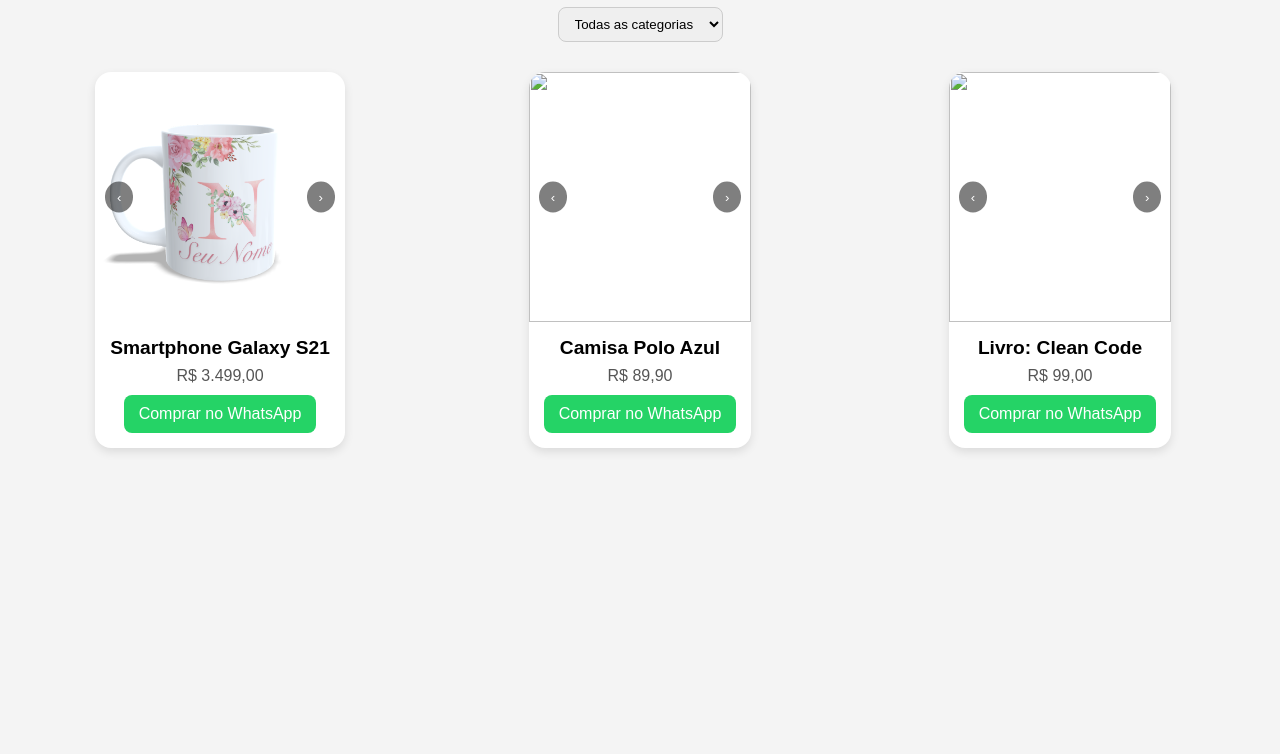
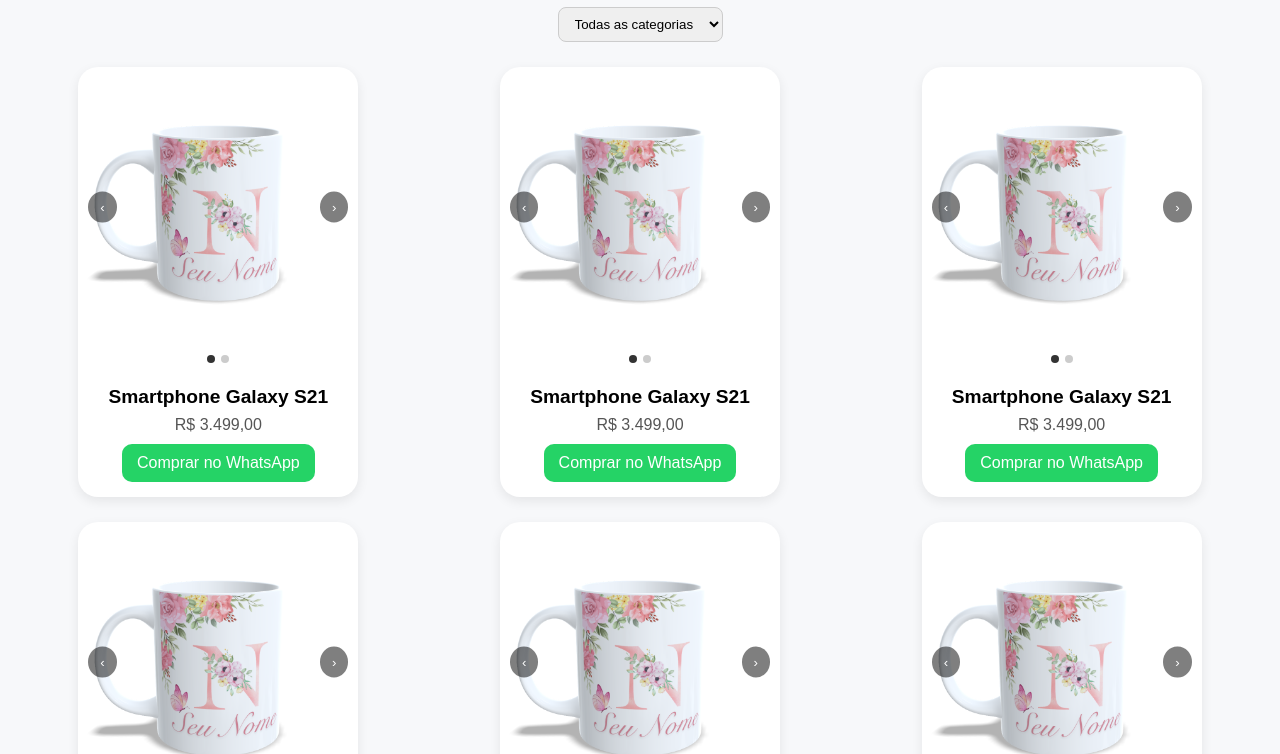
Before and after one commit to Rodr1goPA/site-minas-presente, a plain HTML site: page index.html in a window 1280 px wide. Shown: the part 60-814 px from the top of the page. Drawn offline with Linux system fonts and the light colour scheme.

Commit message:
update02

```diff
--- a/estilo.css
+++ b/estilo.css
@@ -6,21 +6,21 @@
 }
 
 body {
-  background: #f4f4f4;
+  background: #f7f8fa;
   padding: 20px;
 }
 
 header {
   text-align: center;
-  margin-bottom: 30px;
+  margin-bottom: 25px;
 }
 
 h1 {
   color: #333;
+  margin-bottom: 10px;
 }
 
 #filtroCategoria {
-  margin-top: 10px;
   padding: 8px 12px;
   border-radius: 8px;
   border: 1px solid #ccc;
@@ -28,24 +28,25 @@
 
 #produtosContainer {
   display: grid;
-  grid-template-columns: repeat(auto-fit, minmax(280px, 1fr));
-  gap: 20px;
+  grid-template-columns: repeat(auto-fit, minmax(300px, 1fr));
+  gap: 25px;
   justify-items: center;
 }
 
 .card {
   background: #fff;
-  border-radius: 16px;
-  box-shadow: 0 4px 10px rgba(0,0,0,0.1);
+  border-radius: 20px;
+  box-shadow: 0 4px 12px rgba(0,0,0,0.08);
   overflow: hidden;
-  max-width: 350px;
+  max-width: 400px;
   transition: transform 0.3s;
 }
 
 .card:hover {
-  transform: scale(1.02);
+  transform: translateY(-4px);
 }
 
+/* --- Carrossel --- */
 .carousel {
   position: relative;
   width: 100%;
@@ -54,16 +55,18 @@
 
 .carousel img {
   width: 100%;
-  height: 250px;
+  height: 280px;
   object-fit: cover;
   display: none;
-  user-select: none;
+  transition: opacity 0.4s ease-in-out;
 }
 
 .carousel img.active {
   display: block;
+  opacity: 1;
 }
 
+/* --- Botões do carrossel --- */
 .carousel button {
   position: absolute;
   top: 50%;
@@ -74,11 +77,33 @@
   padding: 8px 12px;
   cursor: pointer;
   border-radius: 50%;
+  z-index: 2;
 }
 
 .carousel button.prev { left: 10px; }
 .carousel button.next { right: 10px; }
 
+/* --- Dots --- */
+.dots {
+  display: flex;
+  justify-content: center;
+  gap: 6px;
+  padding: 8px 0;
+}
+
+.dot {
+  width: 8px;
+  height: 8px;
+  background: #ccc;
+  border-radius: 50%;
+  transition: background 0.3s;
+}
+
+.dot.active {
+  background: #333;
+}
+
+/* --- Info do produto --- */
 .card-info {
   padding: 15px;
   text-align: center;
@@ -99,7 +124,7 @@
   background-color: #25D366;
   color: white;
   padding: 10px 15px;
-  border-radius: 8px;
+  border-radius: 10px;
   text-decoration: none;
   transition: background 0.3s;
 }
@@ -108,14 +133,139 @@
   background-color: #1ebe5c;
 }
 
+/* --- Responsivo --- */
 @media (max-width: 768px) {
+  #produtosContainer {
+    grid-template-columns: 1fr;
+  }
+
+  .card {
+    width: 95vw;
+    max-width: none;
+  }
+
   .carousel img {
-    height: 220px;
+    height: 320px;
+  }
+
+  /* Remove botões e mostra dots no celular */
+  .carousel button {
+    display: none;
+  }
+
+  .dots {
+    display: flex;
   }
 }
 
 @media (max-width: 480px) {
   .carousel img {
-    height: 200px;
+    height: 280px;
   }
 }
+
+
+.card {
+  background: #fff;
+  border-radius: 20px;
+  box-shadow: 0 4px 12px rgba(0,0,0,0.08);
+  overflow: hidden;
+  max-width: 400px;
+  transition: transform 0.3s;
+}
+
+.card:hover {
+  transform: translateY(-4px);
+}
+
+/* --- Carrossel --- */
+.carousel {
+  position: relative;
+  width: 100%;
+  overflow: hidden;
+}
+
+.carousel img {
+  width: 100%;
+  height: 280px;
+  object-fit: cover;
+  display: none;
+  transition: opacity 0.4s ease-in-out;
+}
+
+.carousel img.active {
+  display: block;
+  opacity: 1;
+}
+
+/* --- Indicadores (bolinhas) --- */
+.dots {
+  display: flex;
+  justify-content: center;
+  gap: 6px;
+  padding: 8px 0;
+}
+
+.dot {
+  width: 8px;
+  height: 8px;
+  background: #ccc;
+  border-radius: 50%;
+  transition: background 0.3s;
+}
+
+.dot.active {
+  background: #333;
+}
+
+/* --- Info do produto --- */
+.card-info {
+  padding: 15px;
+  text-align: center;
+}
+
+.card-info h3 {
+  font-size: 1.2rem;
+  margin-bottom: 8px;
+}
+
+.card-info p {
+  color: #555;
+  margin-bottom: 10px;
+}
+
+.btn-comprar {
+  display: inline-block;
+  background-color: #25D366;
+  color: white;
+  padding: 10px 15px;
+  border-radius: 10px;
+  text-decoration: none;
+  transition: background 0.3s;
+}
+
+.btn-comprar:hover {
+  background-color: #1ebe5c;
+}
+
+/* --- Responsivo --- */
+@media (max-width: 768px) {
+  #produtosContainer {
+    grid-template-columns: 1fr;
+  }
+
+  .card {
+    width: 95vw;
+    max-width: none;
+  }
+
+  .carousel img {
+    height: 320px;
+  }
+}
+
+@media (max-width: 480px) {
+  .carousel img {
+    height: 280px;
+  }
+}
--- a/index.html
+++ b/index.html
@@ -22,8 +22,3 @@
   <script src="script.js"></script>
 </body>
 </html>
-
-
-  <script src="script.js"></script>
-</body>
-</html>
--- a/script.js
+++ b/script.js
@@ -9,21 +9,57 @@
     ],
   },
   {
-    nome: "Camisa Polo Azul",
-    categoria: "roupas",
-    preco: "R$ 89,90",
+    nome: "Smartphone Galaxy S21",
+    categoria: "eletronicos",
+    preco: "R$ 3.499,00",
     imagens: [
-      "img/roupas/camisa1.jpg",
-      "img/roupas/camisa2.jpg"
+      "img/produtos/canecas/cn0101.png",
+      "img/produtos/canecas/cn0102.png",
     ],
   },
   {
-    nome: "Livro: Clean Code",
-    categoria: "livros",
-    preco: "R$ 99,00",
+    nome: "Smartphone Galaxy S21",
+    categoria: "eletronicos",
+    preco: "R$ 3.499,00",
     imagens: [
-      "img/livros/cleancode1.jpg",
-      "img/livros/cleancode2.jpg"
+      "img/produtos/canecas/cn0101.png",
+      "img/produtos/canecas/cn0102.png",
+    ],
+  },
+  {
+    nome: "Smartphone Galaxy S21",
+    categoria: "eletronicos",
+    preco: "R$ 3.499,00",
+    imagens: [
+      "img/produtos/canecas/cn0101.png",
+      "img/produtos/canecas/cn0102.png",
+    ],
+  },
+  {
+    nome: "Smartphone Galaxy S21",
+    categoria: "eletronicos",
+    preco: "R$ 3.499,00",
+    imagens: [
+      "img/produtos/canecas/cn0101.png",
+      "img/produtos/canecas/cn0102.png",
+    ],
+  },
+  {
+    nome: "Smartphone Galaxy S21",
+    categoria: "eletronicos",
+    preco: "R$ 3.499,00",
+    imagens: [
+      "img/produtos/canecas/cn0101.png",
+      "img/produtos/canecas/cn0102.png",
+    ],
+  },
+  {
+    nome: "Smartphone Galaxy S21",
+    categoria: "eletronicos",
+    preco: "R$ 3.499,00",
+    imagens: [
+      "img/produtos/canecas/cn0101.png",
+      "img/produtos/canecas/cn0102.png",
     ],
   },
 ];
@@ -47,13 +83,15 @@
 
     let index = 0;
 
-    p.imagens.forEach((imgSrc, i) => {
+    // --- Imagens ---
+    p.imagens.forEach((src, i) => {
       const img = document.createElement("img");
-      img.src = imgSrc;
+      img.src = src;
       if (i === 0) img.classList.add("active");
       carousel.appendChild(img);
     });
 
+    // --- Botões (para desktop) ---
     const btnPrev = document.createElement("button");
     btnPrev.textContent = "‹";
     btnPrev.classList.add("prev");
@@ -65,38 +103,45 @@
     carousel.appendChild(btnPrev);
     carousel.appendChild(btnNext);
 
-    // Navegação com clique
-    btnPrev.addEventListener("click", () => mudarImagem(-1));
-    btnNext.addEventListener("click", () => mudarImagem(1));
+    // --- Dots (sempre renderizados, mas visíveis só no celular via CSS) ---
+    const dotsContainer = document.createElement("div");
+    dotsContainer.classList.add("dots");
 
-    // Função de troca de imagem
-    function mudarImagem(direcao) {
+    p.imagens.forEach((_, i) => {
+      const dot = document.createElement("div");
+      dot.classList.add("dot");
+      if (i === 0) dot.classList.add("active");
+      dot.addEventListener("click", () => mudarImagem(i));
+      dotsContainer.appendChild(dot);
+    });
+
+    // --- Função de troca de imagem ---
+    function mudarImagem(novoIndex) {
       const imagens = carousel.querySelectorAll("img");
+      const dots = dotsContainer.querySelectorAll(".dot");
       imagens[index].classList.remove("active");
-      index = (index + direcao + imagens.length) % imagens.length;
+      dots[index].classList.remove("active");
+      index = novoIndex;
       imagens[index].classList.add("active");
+      dots[index].classList.add("active");
     }
 
-    // --- Suporte a toque (swipe) ---
-    let startX = 0;
-    let endX = 0;
-
-    carousel.addEventListener("touchstart", (e) => {
-      startX = e.touches[0].clientX;
+    // --- Botões (desktop) ---
+    btnPrev.addEventListener("click", () => {
+      mudarImagem((index - 1 + p.imagens.length) % p.imagens.length);
+    });
+    btnNext.addEventListener("click", () => {
+      mudarImagem((index + 1) % p.imagens.length);
     });
 
-    carousel.addEventListener("touchmove", (e) => {
-      endX = e.touches[0].clientX;
+    // --- Swipe (celular) ---
+    let startX = 0;
+    carousel.addEventListener("touchstart", (e) => startX = e.touches[0].clientX);
+    carousel.addEventListener("touchend", (e) => {
+      const endX = e.changedTouches[0].clientX;
+      if (startX - endX > 50) mudarImagem((index + 1) % p.imagens.length);
+      else if (endX - startX > 50) mudarImagem((index - 1 + p.imagens.length) % p.imagens.length);
     });
-
-    carousel.addEventListener("touchend", () => {
-      if (startX - endX > 50) {
-        mudarImagem(1); // deslizou para a esquerda
-      } else if (endX - startX > 50) {
-        mudarImagem(-1); // deslizou para a direita
-      }
-    });
-    // -------------------------------
 
     const info = document.createElement("div");
     info.classList.add("card-info");
@@ -107,13 +152,11 @@
     `;
 
     card.appendChild(carousel);
+    card.appendChild(dotsContainer);
     card.appendChild(info);
     container.appendChild(card);
   });
 }
 
-filtro.addEventListener("change", (e) => {
-  renderizarProdutos(e.target.value);
-});
-
+filtro.addEventListener("change", (e) => renderizarProdutos(e.target.value));
 renderizarProdutos("todas");
```
